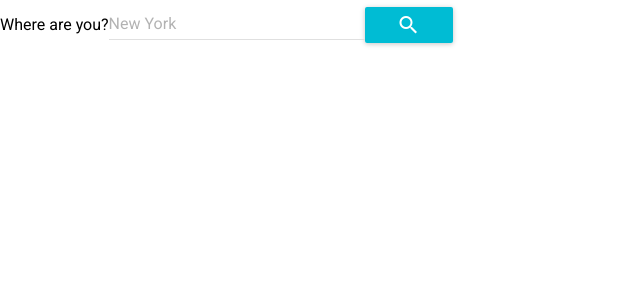
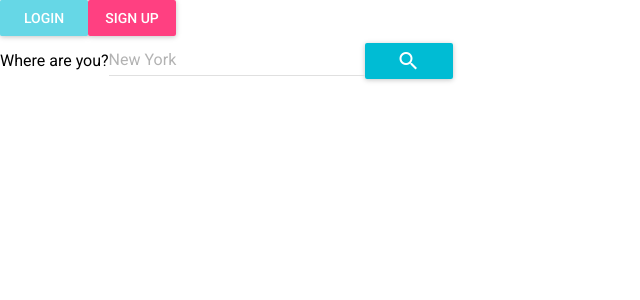
Before and after one commit to LauraBrandt/nightlife-coordinator, a React (Create React App) app: page / in a window 1280 px wide. Shown: the top 300 px of the page, without its empty margins (0-640 px from the left). Built offline with nearby package versions, Linux system fonts and the light colour scheme; what react-tap-event-plugin would draw is missing.

Commit message:
implement login/logout/signup buttons

```diff
--- a/src/App.js
+++ b/src/App.js
@@ -1,9 +1,10 @@
 import React, { Component } from 'react';
 import axios from 'axios';
 import queryString from 'query-string';
+import Header from './Header';
+import Search from './Search';
+import BarList from './BarList';
 import CircularProgress from 'material-ui/CircularProgress';
-import BarList from './BarList';
-import Search from './Search';
 import Snackbar from 'material-ui/Snackbar';
 import './App.css';
 import Auth from './Auth';
@@ -149,6 +150,7 @@ class App extends Component {
   render() {
     return (
       <div className="App">
+        <Header isAuth={this.state.isAuthenticated}/>
         <Search
           handleChange={this.handleLocationChange}
           handleSearch={this.handleSearch}
--- a/src/Header.js
+++ b/src/Header.js
@@ -0,0 +1,33 @@
+import React from 'react';
+import RaisedButton from 'material-ui/RaisedButton';
+
+const Header = (props) => {
+  return (
+    <header>
+      {props.isAuth ?
+        <div>
+          <RaisedButton
+            label="Logout"
+            primary={true}
+            href="/logout"
+          />
+        </div>
+        :
+        <div>
+          <RaisedButton
+            label="Login"
+            primary={true}
+            href="/login"
+          />
+          <RaisedButton
+            label="Sign up"
+            secondary={true}
+            href="/signup"
+          />
+        </div>
+      }
+    </header>
+  );
+}
+
+export default Header;
```
